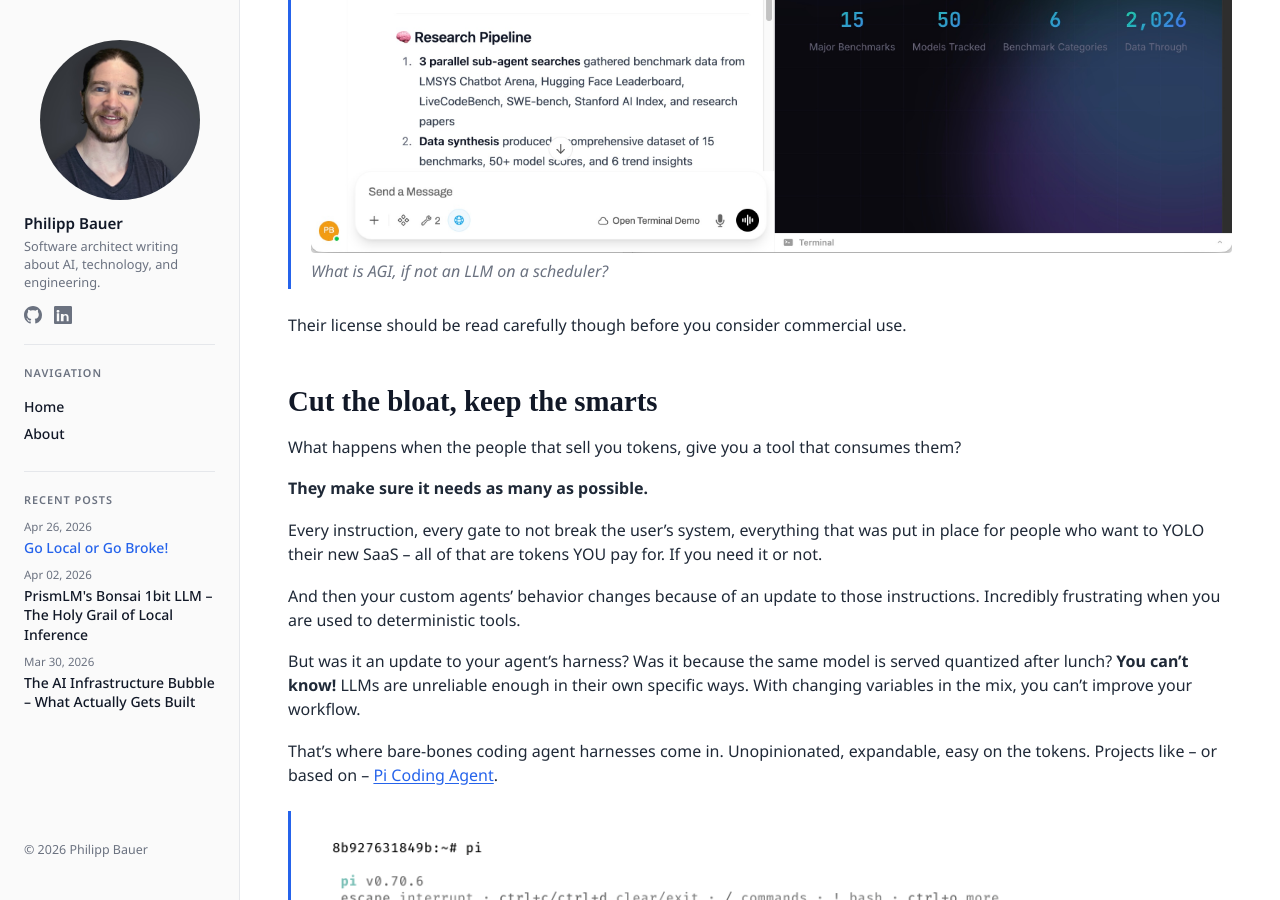
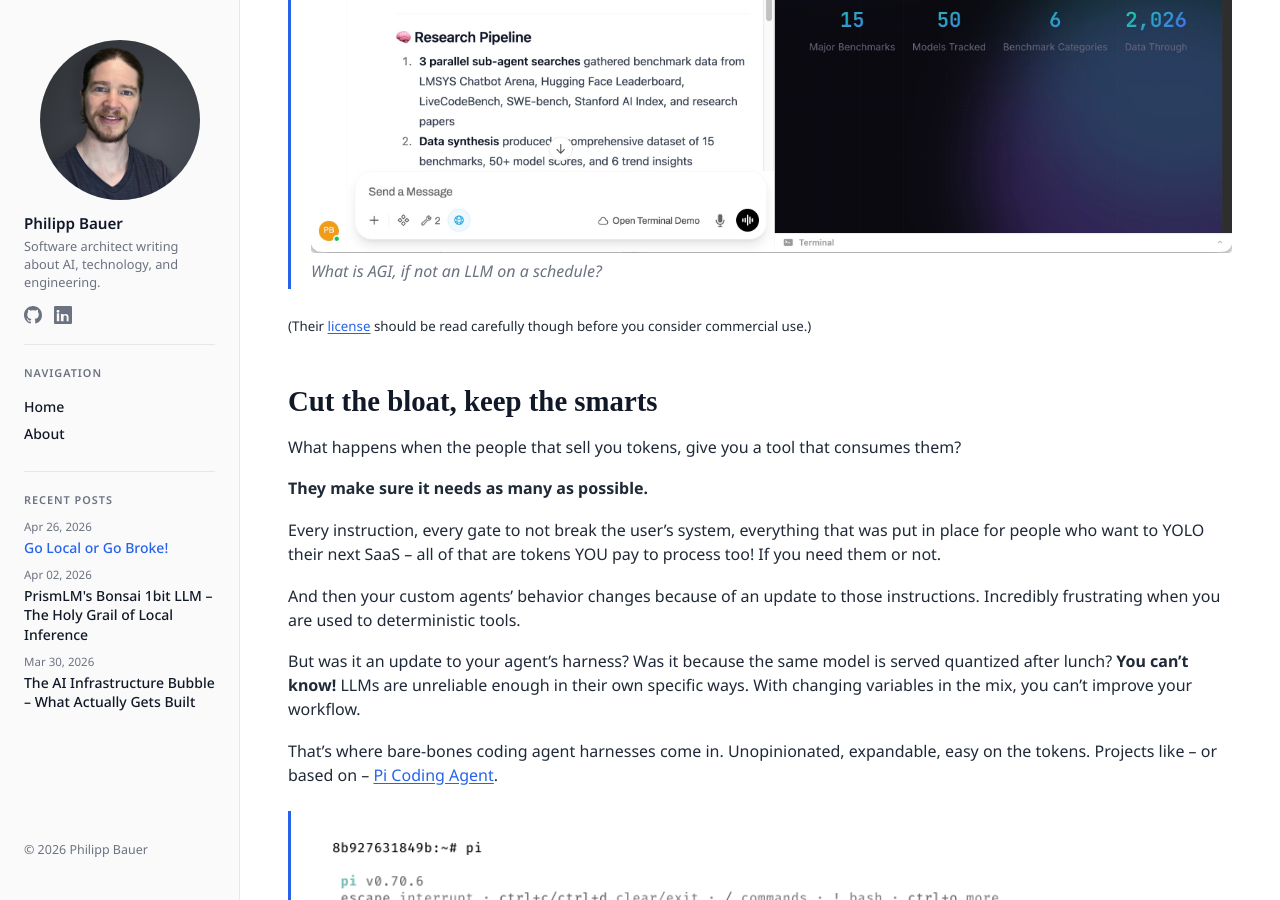
Before and after one commit to philippjbauer/philippjbauer.github.io, a Jekyll site: the page built from _posts/2026-04-26-go-local-or-go-broke.md, in a window 1280 px wide and 900 px high, scrolled down 5030 px. Built offline with Jekyll 4.4.1, drawn with Linux system fonts in a browser that asks for light colours; some web fonts are replaced; some of the changed text lies outside the part shown.

Commit message:
Revise "Go Local or Go Broke!" post for clarity, including section title adjustments and improved phrasing

```diff
--- a/_posts/2026-04-26-go-local-or-go-broke.md
+++ b/_posts/2026-04-26-go-local-or-go-broke.md
@@ -91,10 +91,10 @@ The second big change are the latest versions of Open WebUI. A replacement for O
 
 <blockquote>
  <img class="full-width" src="../assets/posts/glogb/open-webui-demo.jpg" alt="Open WebUI Demo" /><br>
- What is AGI, if not an LLM on a scheduler?
+ What is AGI, if not an LLM on a schedule?
 </blockquote>
 
-Their license should be read carefully though before you consider commercial use.
+<small>(Their [license](https://github.com/open-webui/open-webui?tab=License-1-ov-file) should be read carefully though before you consider commercial use.)</small>
 
 ### Cut the bloat, keep the smarts
 
@@ -102,7 +102,7 @@ What happens when the people that sell you tokens, give you a tool that consumes
 
 **They make sure it needs as many as possible.**
 
-Every instruction, every gate to not break the user's system, everything that was put in place for people who want to YOLO their new SaaS – all of that are tokens YOU pay for. If you need it or not.
+Every instruction, every gate to not break the user's system, everything that was put in place for people who want to YOLO their next SaaS – all of that are tokens YOU pay to process too! If you need them or not.
 
 And then your custom agents' behavior changes because of an update to those instructions. Incredibly frustrating when you are used to deterministic tools.
 
```
Also changed, not shown: other parts of _posts/2026-04-26-go-local-or-go-broke.md (+1 -1 lines).
